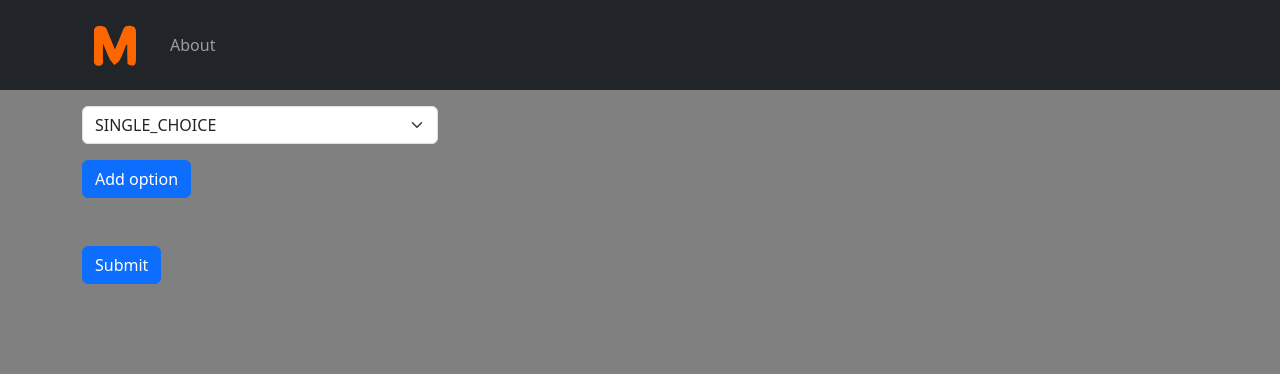
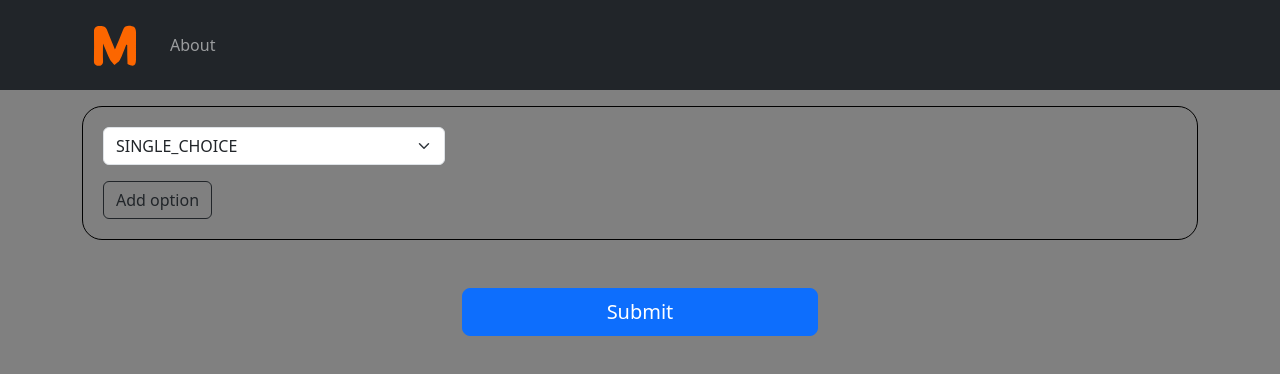
Before and after one commit to EthanIsaac2583/memes, a React (Create React App) app in the folder memed-frontend/: page /question-constructor in a window 1280 px wide. Shown: the top 374 px of the page. Built offline with nearby package versions, Linux system fonts and the light colour scheme.

Commit message:
m: sass module used

```diff
--- a/memed-frontend/package.json
+++ b/memed-frontend/package.json
@@ -50,5 +50,8 @@
       "last 1 firefox version",
       "last 1 safari version"
     ]
+  },
+  "devDependencies": {
+    "sass": "^1.69.5"
   }
 }
--- /dev/null
+++ b/memed-frontend/src/components/form-section/index.tsx
@@ -0,0 +1,10 @@
+import {FC, PropsWithChildren} from "react";
+import './styles.scss';
+
+export const FormSection: FC<PropsWithChildren> = (props) => {
+  return (
+    <div className='memed-form-section'>
+      {props.children}
+    </div>
+  );
+};
--- /dev/null
+++ b/memed-frontend/src/components/form-section/styles.scss
@@ -0,0 +1,5 @@
+.memed-form-section {
+  padding: 20px;
+  border: 1px solid black;
+  border-radius: 20px;
+}
--- a/memed-frontend/src/pages/question-constructor/index.tsx
+++ b/memed-frontend/src/pages/question-constructor/index.tsx
@@ -8,6 +8,7 @@ import Button from "react-bootstrap/Button";
 import axios, {AxiosError} from "axios";
 import {TTaskDto} from "../../dto/task";
 import {SubmitHandler, useFieldArray, useForm} from "react-hook-form";
+import {FormSection} from "../../components/form-section";
 
 export const QuestionConstructor = () => {
   const { handleSubmit, register, control } = useForm<TTaskDto>();
@@ -34,6 +35,7 @@ export const QuestionConstructor = () => {
     <BaseLayout>
       <Form onSubmit={handleSubmit(submit)}>
         <Container>
+          <FormSection>
             <Row>
               <Col md={4} xs={12}>
                 <Form.Select {...register('blank.type')}>
@@ -59,6 +61,7 @@ export const QuestionConstructor = () => {
             <Row className='mt-3'>
               <Col>
                 <Button
+                  variant="outline-dark"
                   type="button"
                   onClick={() => append({ key: '', value: '' })}
                 >
@@ -66,8 +69,15 @@ export const QuestionConstructor = () => {
                 </Button>
               </Col>
             </Row>
-          <Row className='mt-5'>
-            <Col><Button type="submit">Submit</Button></Col>
+          </FormSection>
+        </Container>
+        <Container>
+          <Row className='justify-content-md-center mt-5'>
+            <Col xs={12} md={4}>
+              <div className="d-grid">
+                <Button type="submit" size="lg">Submit</Button>
+              </div>
+            </Col>
           </Row>
         </Container>
       </Form>
```
Also changed, not shown: 1 other file (tests, documents, lock files or other folders). Lines whose indentation alone changed are shown as unchanged.
